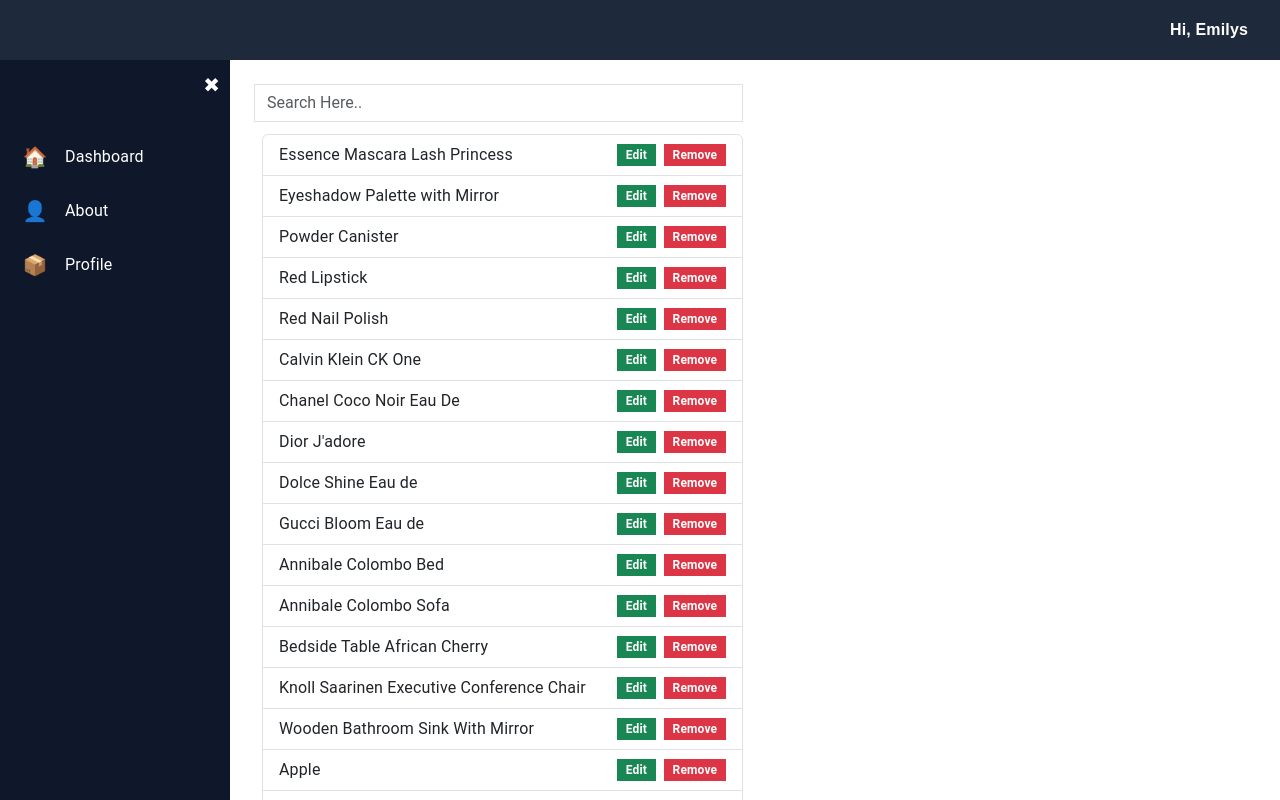
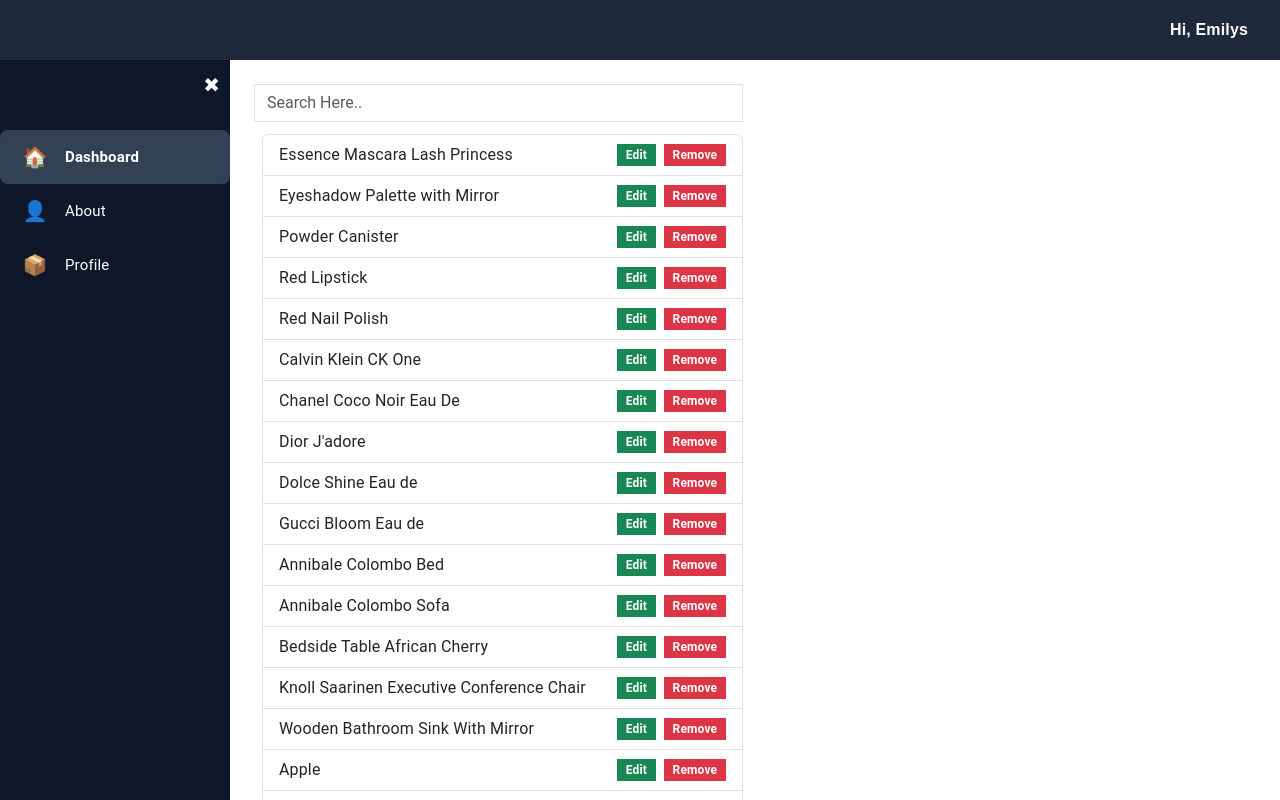
Before and after one commit to Koushikdkush/my-app, a React (Create React App) app: page / in a window 1280 px wide. Both pictures are taken after a click on the button "Login". Shown: the top 800 px of the page. Built offline with nearby package versions, Linux system fonts and the light colour scheme.

Commit message:
updated router dom of navlink for sidebar selected menu

```diff
--- a/src/App.css
+++ b/src/App.css
@@ -4,7 +4,6 @@
   padding: 0;
   box-sizing: border-box;
 }
-
 
 /* ===================== NAVBAR ===================== */
 .nav {
@@ -61,36 +60,52 @@
   margin-top: 20px;
   padding: 0;
 }
+/* li is just structure now */
+.menu-item {
+  list-style: none;
+}
 
-.menu-item {
+/* NavLink becomes the real menu item */
+.menu-link {
   display: flex;
   align-items: center;
   gap: 15px;
   padding: 12px 20px;
+  text-decoration: none;
+  color: white;
+  transition: background 0.2s ease, color 0.2s ease;
+  border-radius: 8px;
   cursor: pointer;
-  transition: background 0.2s ease;
 }
 
-.menu-item:hover {
+/* hover */
+.menu-link:hover {
   background: #1e293b;
 }
 
-.menu-item .icon {
+/* active route */
+.menu-link.active {
+  background: #334155;
+  color: #fff;
+  font-weight: 600;
+}
+
+/* icon */
+.menu-link .icon {
   font-size: 20px;
   min-width: 30px;
   text-align: center;
 }
 
-.menu-item .label a {
-  color: white;
-  text-decoration: none;
+/* label */
+.menu-link .label {
   font-size: 15px;
 }
 
 /* ===================== MAIN CONTENT ===================== */
 .main-content {
-  margin-top: 60px;     /* below navbar */
-  margin-left: 230px;   /* sidebar width */
+  margin-top: 60px; /* below navbar */
+  margin-left: 230px; /* sidebar width */
   padding: 20px;
   transition: margin-left 0.3s ease;
 }
--- a/src/components/ProductDataList.jsx
+++ b/src/components/ProductDataList.jsx
@@ -1,56 +1,73 @@
-import React, { useState } from "react";
-import { useEffect } from "react";
+import React, { useMemo, useState } from "react";
 
 function ProductDataList({ success }) {
 
-    const [products, setProducts] = useState([]);
-    const [page, setPage] = useState(0);
-    const [limit, setLimit] = useState(10);
+    const [page, setPage] = useState(1);
+    const [product, setUiState] = useState({});
+
+    // initial load of Products
+    const parsedProducts = useMemo(() => {
+        if (success) {
+            return success.map((ele) => ({
+                ...ele, showMore: product[ele.id]?.showMore ?? false,
+                updateStatus: product[ele.id]?.updateStatus ?? 'Order Now'
+            }));
+        }
+    }, [success, product]);
 
 
-    useEffect(() => {
+    // paginated products
+    const paginatedProds = useMemo(() => {
+        if (!parsedProducts) return [];
 
-        if (success) {
-            const parsed = success.map((ele) => ({
-                ...ele, showMore: false,
-                updateStatus: 'Order Now'
-            }))
-            setProducts(parsed.slice(page, limit));
-        }
-    }, [success, page, limit]);
+        const pagePoint = (page - 1) * 10;
+        return parsedProducts && parsedProducts.slice(pagePoint, pagePoint + 10);
+
+    }, [parsedProducts, page]);
+
 
     function toggleMore(productId) {
-
-        setProducts(prev => (
-            prev.map((ele) => (ele.id === productId ? { ...ele, showMore: !ele.showMore } : ele))
-        ));
+        setUiState(prev => ({
+            ...prev,
+            [productId.id]: {
+                ...prev[productId.id],
+                showMore: !prev[productId.id]?.showMore
+            }
+        }));
     }
 
 
     function update_cart(productId) {
-        setProducts(prev => (
-            prev.map((prod) => (prod.id === productId ? { ...prod, updateStatus: 'Added To Cart' } : prod))
-        ))
+
+        setUiState(prev => ({
+            ...prev,
+            [productId.id]: {
+                ...prev[productId.id],
+                updateStatus: 'Added To Cart'
+            }
+        }));
     }
 
     function removeCart(productId) {
-        setProducts(prev => (
-            prev.map((prod) => (prod.id === productId ? { ...prod, updateStatus: 'Order Now' } : prod))
-        ))
+        setUiState(prev => ({
+            ...prev,
+            [productId]: {
+                ...prev[productId],
+                updateStatus: 'Order Now'
+            }
+        }));
     }
 
     function next() {
-        setPage(p => p + 10);
-        setLimit(l => l + 10);
+        setPage(p => p + 1);
     }
 
     function previous() {
-        if (page <= 0) return;
-        setPage(p => p <= 10 ? 0 : p - 10);
-        setLimit(l => l === 10 ? 10 : l - 10);
+        if (page === 1) return;
+        setPage(p => p - 1);
     }
 
-    if (!products.length) return null;
+    if (!paginatedProds.length) return null;
 
     return (
         <>
@@ -64,7 +81,7 @@
                 </div>
                 <div className="row g-3 mt-2">
                     {
-                        products && products.map((product) => (
+                        paginatedProds && paginatedProds.map((product) => (
                             <div key={product.id} className="col-12 col-md-4">
                                 <div className="card" style={{ width: '20rem' }}>
                                     <div className="card-img bg-black">
@@ -73,12 +90,12 @@
                                     <div className="card-body">
                                         <p>{!product.showMore ? product.description.slice(0, 50) : product.description.slice(50)}
                                             <span
-                                                onClick={() => toggleMore(product.id)}
+                                                onClick={() => toggleMore(product)}
                                                 style={{ cursor: 'pointer' }} className="text-info fw-semibold ms-1">{!product.showMore ? 'More' : 'Less'}</span>
                                         </p>
                                     </div>
                                     <div className="card-footer d-flex justify-content-between">
-                                        <button onClick={() => update_cart(product.id)}
+                                        <button onClick={() => update_cart(product)}
                                             className={`btn
                                         ${product.updateStatus === 'Added To Cart' ? 'btn-warning' : 'btn-success'}`}>
                                             {product.updateStatus}</button>
--- a/src/pages/layout.jsx
+++ b/src/pages/layout.jsx
@@ -3,6 +3,7 @@
 import '../App.css';
 import { useAuthContext } from "../authProvider/authProvider";
 import ProfileMenu from "../components/ProfileMenu";
+import { NavLink } from "react-router-dom";
 
 function Layout() {
     return (
@@ -43,10 +44,15 @@
             <ul className="menu">
                 {menuItems.map((item, index) => (
                     <li onClick={() => navigate(item.to)} key={index} className="menu-item">
-                        <span className="icon">{item.icon}</span>
-                        {!collapsed && <span className="label">
-                            {item.name}
-                        </span>}
+                        <NavLink
+                            to={item.to}
+                            className={({ isActive }) =>
+                                `menu-link ${isActive ? "active" : ""}`
+                            }
+                        >
+                            <span className="icon">{item.icon}</span>
+                            {!collapsed && <span className="label">{item.name}</span>}
+                        </NavLink>
                     </li>
                 ))}
             </ul>
@@ -64,7 +70,7 @@
     return (
         <>
             <nav className="nav d-flex">
-                    <ProfileMenu logoutApp={logoutApp} user={'Hi, ' + (user ? user.username : 'Guest')} />
+                <ProfileMenu logoutApp={logoutApp} user={'Hi, ' + (user ? user.username : 'Guest')} />
             </nav>
         </>
     )
```
